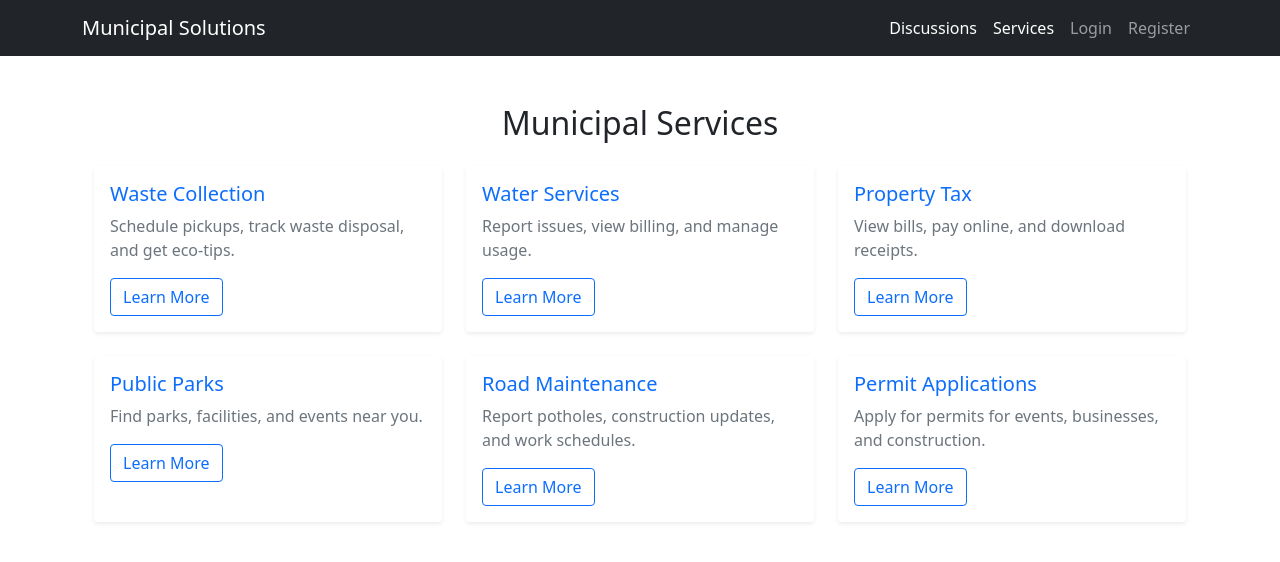
After one commit to Sujal-Khatri/Municipal_Solutions, a Django app: page /services/ in a window 1280 px wide. The commit adds this page. Shown: the top 562 px of the page. Run offline with Django 5.2, Linux system fonts and the light colour scheme.

Commit message:
service page added with necessary cards

```diff
--- a/services/models.py
+++ b/services/models.py
@@ -29,4 +29,4 @@ class PostReaction(models.Model):
         unique_together = ('user', 'post')  # Ensures one vote per user per post
 
     def __str__(self):
-        return self.title
+        return f"{self.user.username} - {self.reaction} on Post ID {self.post.id}"
--- a/services/urls.py
+++ b/services/urls.py
@@ -1,4 +1,5 @@
 from django.urls import path
+from .views import service_page
 from . import views
 
 urlpatterns = [
@@ -8,4 +9,5 @@ urlpatterns = [
     path('discussions/<int:pk>/', views.post_detail, name='post_detail'),
     path('discussions/<int:pk>/react/', views.like_post, name='like_post'),
     path('discussions/delete/<int:post_id>/', views.delete_post, name='delete_post'),
+    path('services/', service_page, name='service_page'),
 ]
--- a/services/views.py
+++ b/services/views.py
@@ -31,6 +31,16 @@ def post_detail(request, pk):
         'post': post,
         'user_reaction': user_reaction
     })
+def service_page(request):
+    services = [
+        {"title": "Waste Collection", "desc": "Schedule pickups, track waste disposal, and get eco-tips."},
+        {"title": "Water Services", "desc": "Report issues, view billing, and manage usage."},
+        {"title": "Property Tax", "desc": "View bills, pay online, and download receipts."},
+        {"title": "Public Parks", "desc": "Find parks, facilities, and events near you."},
+        {"title": "Road Maintenance", "desc": "Report potholes, construction updates, and work schedules."},
+        {"title": "Permit Applications", "desc": "Apply for permits for events, businesses, and construction."}
+    ]
+    return render(request, 'services/service_page.html', {'services': services})
 
 @login_required
 def create_post(request):
--- a/templates/base.html
+++ b/templates/base.html
@@ -12,17 +12,18 @@
     <div class="container">
         <a class="navbar-brand" href="{% url 'home' %}">Municipal Solutions</a>
         <div class="navbar-nav">
-            <a class="nav-link" href="{% url 'discussions' %}">Discussions</a>
-            {% if user.is_authenticated %}
+            <a class="nav-link" href="{% url 'discussions' %}"style="padding: 10; color: white; text-decoration: none;">Discussions</a>
+        <li class="nav-item">
+          <a class="nav-link" href="{% url 'service_page' %}"style="padding: 10; color: white; text-decoration: none;">Services</a>
+        </li>
+        {% if user.is_authenticated %}
     <span class="nav-link">Welcome, {{ user.username }}</span>
     <form method="post" action="{% url 'logout' %}" style="display: inline;">
         {% csrf_token %}
-        <button type="submit" class="nav-link btn btn-link" style="padding: 0; color: white; text-decoration: none;">Logout</button>
+        <button type="submit" class="nav-link btn btn-link" style="padding: 10; color: white; text-decoration: none;">Logout</button>
     </form>
-
-
                 {% if user.is_admin %}
-                    <a class="nav-link" href="/admin/">Admin Panel</a>
+                    <a class="nav-link" href="/admin/"style="padding: 10; color: white; text-decoration: none;">Admin Panel</a>
                 {% endif %}
             {% else %}
                 <a class="nav-link" href="{% url 'login' %}">Login</a>
--- a/templates/services/home.html
+++ b/templates/services/home.html
@@ -3,7 +3,6 @@
 {% block content %}
 <h1>Welcome to Municipal Solutions</h1>
 {% if user.is_authenticated %}
-    <p>Hello, {{ user.username }}!</p>
     {% if user.is_admin %}
         <div class="alert alert-info">
             You have admin privileges. <a href="/admin/">Access admin panel</a>
--- /dev/null
+++ b/templates/services/service_page.html
@@ -0,0 +1,19 @@
+{% extends 'base.html' %}
+{% block content %}
+<div class="container mt-5">
+    <h2 class="mb-4 text-center">Municipal Services</h2>
+    <div class="row">
+        {% for service in services %}
+        <div class="col-md-4 mb-4">
+            <div class="card h-100 shadow-sm border-0">
+                <div class="card-body">
+                    <h5 class="card-title text-primary">{{ service.title }}</h5>
+                    <p class="card-text text-muted">{{ service.desc }}</p>
+                    <a href="#" class="btn btn-outline-primary">Learn More</a>
+                </div>
+            </div>
+        </div>
+        {% endfor %}
+    </div>
+</div>
+{% endblock %}
```
Also changed, not shown: db.sqlite3.
